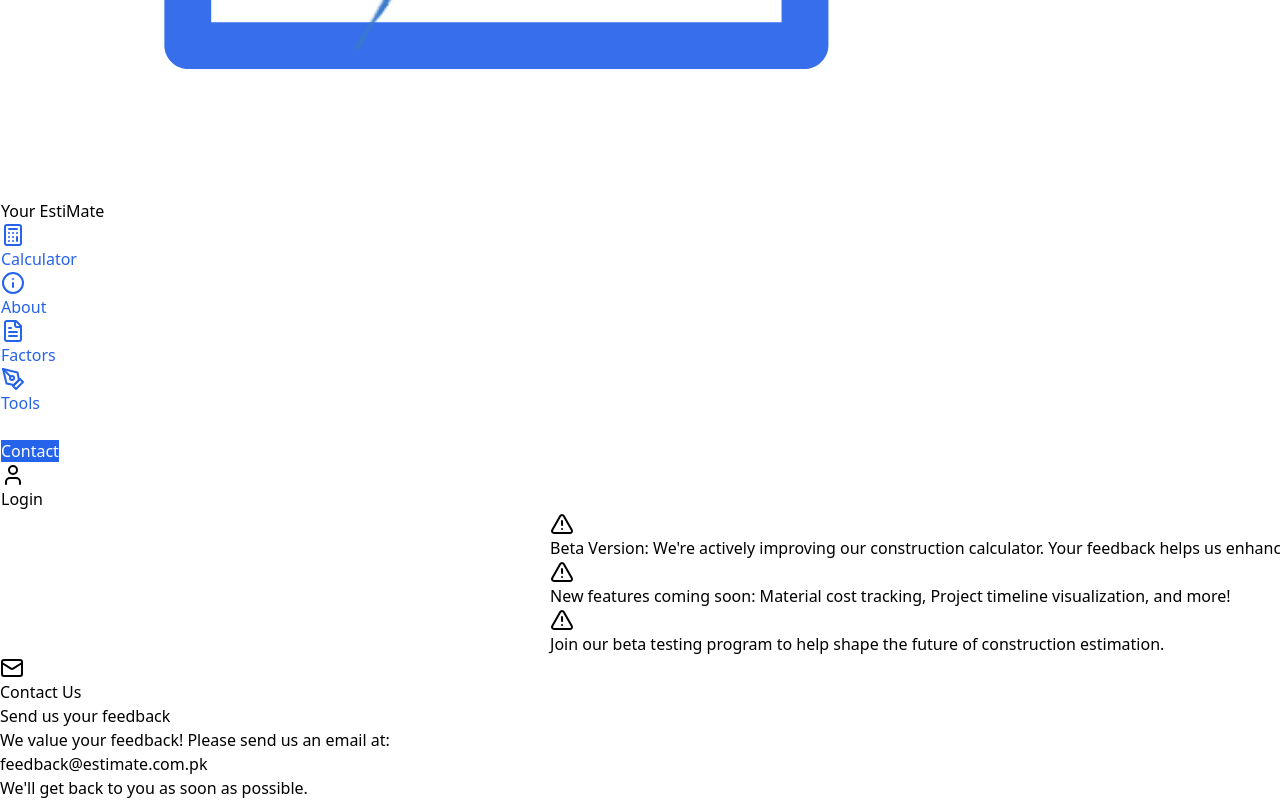
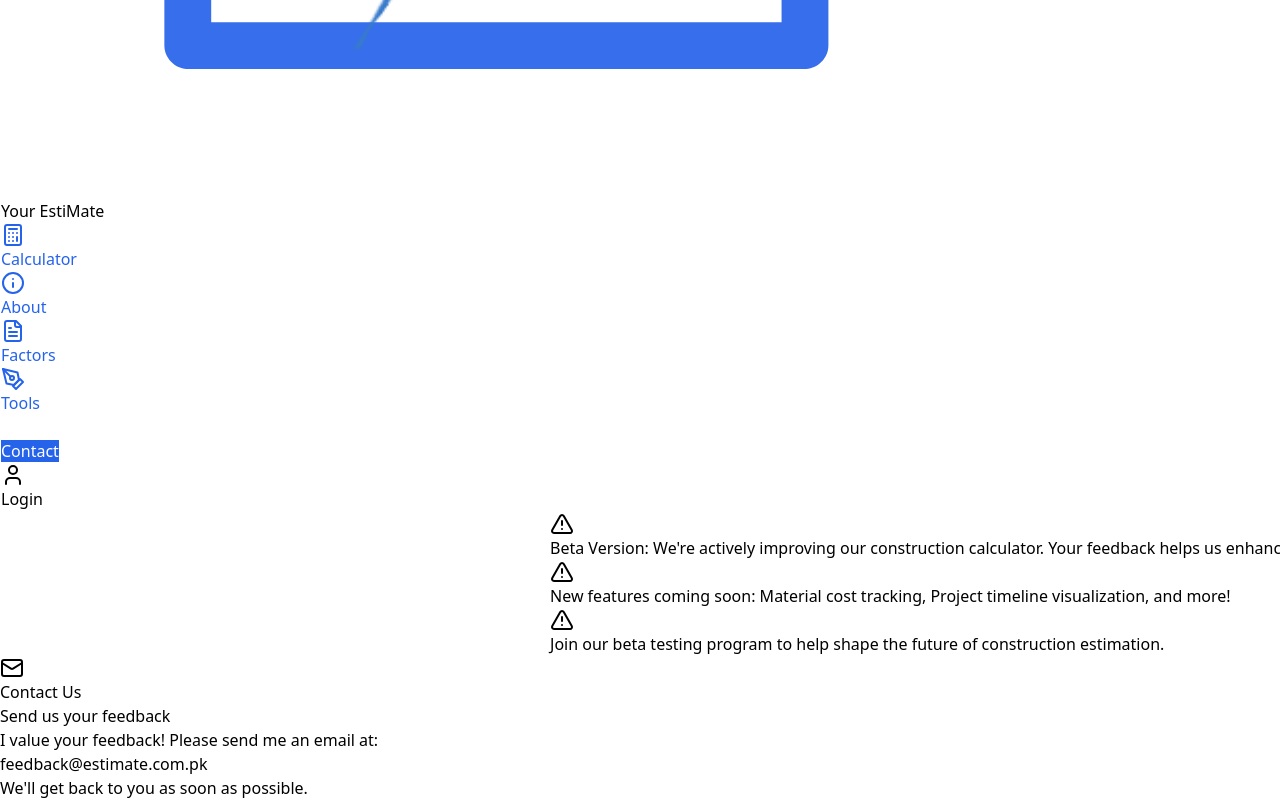
Before and after one commit to rohaan3299/mynewdemoproject, a React (Vite) app: page /contact in a window 1280 px wide. Shown: the part 802-1602 px from the top of the page. Built offline with nearby package versions, Linux system fonts and the light colour scheme.

Commit message:
Update FeedbackForm.tsx

```diff
--- a/src/components/FeedbackForm.tsx
+++ b/src/components/FeedbackForm.tsx
@@ -12,10 +12,10 @@ export default function FeedbackForm() {
       <div className="text-center py-8">
         <h3 className="text-xl font-semibold text-gray-800 mb-4">Send us your feedback</h3>
         <p className="text-gray-600 mb-6">
-          We value your feedback! Please send us an email at:
+          I value your feedback! Please send me an email at:
         </p>
         <a
-          href="mailto:feedback@constructioncalculator.com"
+          href="mailto:Rohan.YourEstiMate@gmail.com"
           className="text-blue-600 font-semibold text-lg hover:text-blue-700"
         >
           feedback@estimate.com.pk
```
